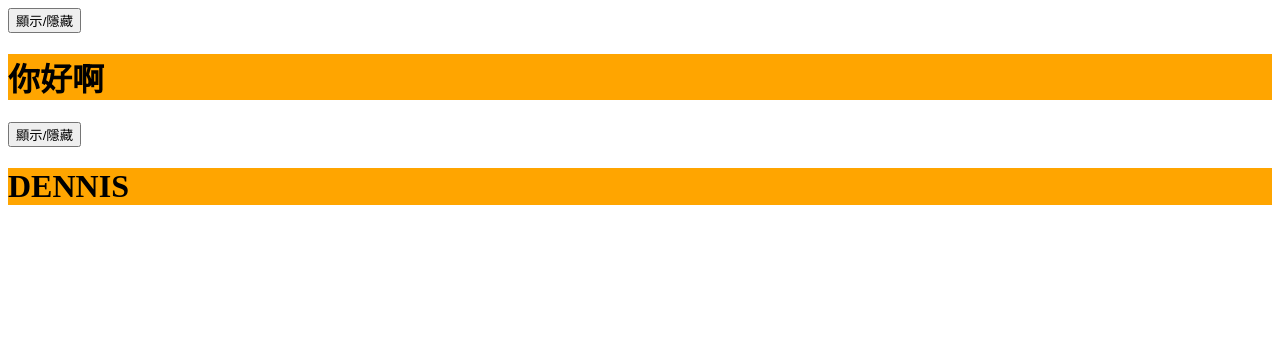
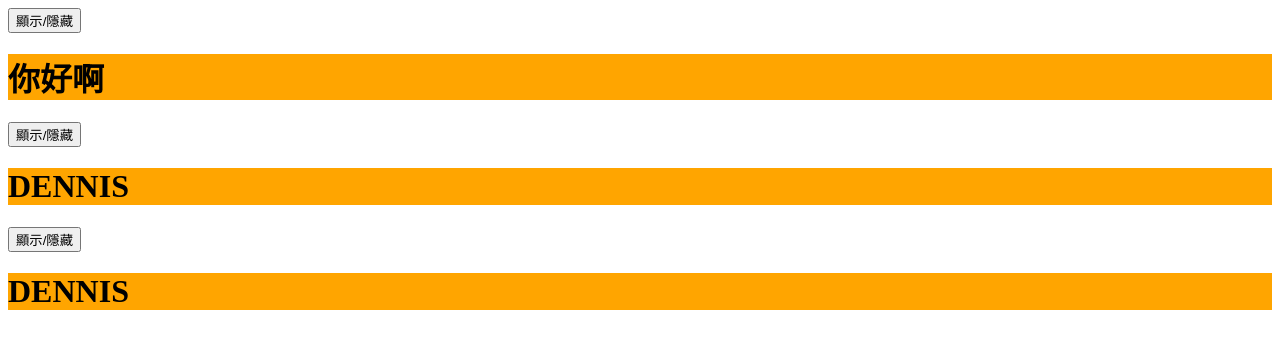
Before and after one commit to DennisLin0125/Vue, a Vue app: page / in a window 1280 px wide. Shown: the top 348 px of the page. Built offline with nearby package versions, Linux system fonts and the light colour scheme.

Commit message:
動畫效果 利用第三方庫

```diff
--- a/package.json
+++ b/package.json
@@ -8,6 +8,7 @@
     "lint": "vue-cli-service lint"
   },
   "dependencies": {
+    "animate.css": "^4.1.1",
     "core-js": "^3.8.3",
     "volar-service-vetur": "^0.0.14",
     "vue": "^2.6.14"
--- a/src/App.vue
+++ b/src/App.vue
@@ -2,14 +2,17 @@
   <div>
     <testVm/>
     <testVm2/>
+    <testVm3/>
   </div>
 </template>
 
 <script>
 import testVm from './components/testVm.vue'
 import testVm2 from './components/testVm2.vue'
+import testVm3 from './components/testVm3.vue'
+
 export default {
   name: 'App',
-  components: {testVm,testVm2}
+  components: {testVm,testVm2,testVm3}
 }
 </script>
--- /dev/null
+++ b/src/components/testVm3.vue
@@ -0,0 +1,33 @@
+<template>
+  <div>
+    <button @click="isShow = !isShow">顯示/隱藏</button>
+    <transition-group
+      appear
+      name="animate__animated animate__bounce"
+      enter-active-class="animate__swing"
+      leave-active-class="animate__backOutUp"
+    >
+      <h1 v-show="!isShow" key="1">你好啊</h1>
+      <h1 v-show="isShow" key="2">DENNIS</h1>
+    </transition-group>
+  </div>
+</template>
+
+<script>
+import 'animate.css'
+export default {
+  name: "testVm2",
+  data() {
+    return {
+      isShow: true
+    }
+  },
+}
+</script>
+
+<style scope>
+h1 {
+  background-color: orange;
+}
+
+</style>
```
Also changed, not shown: 1 other file (tests, documents, lock files or other folders).
